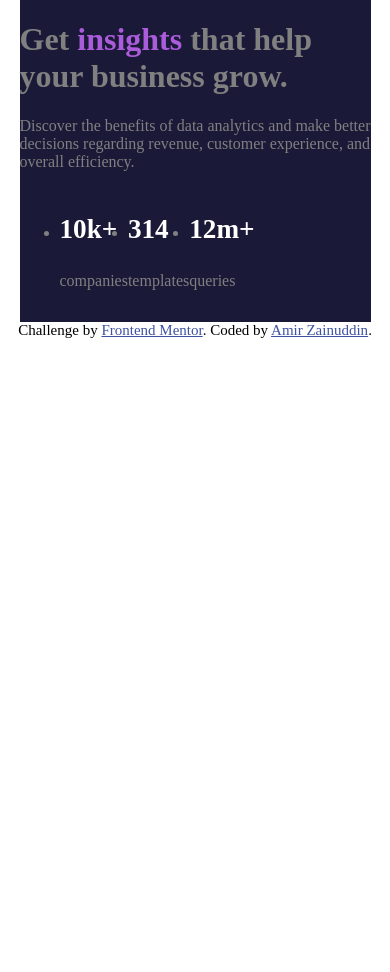
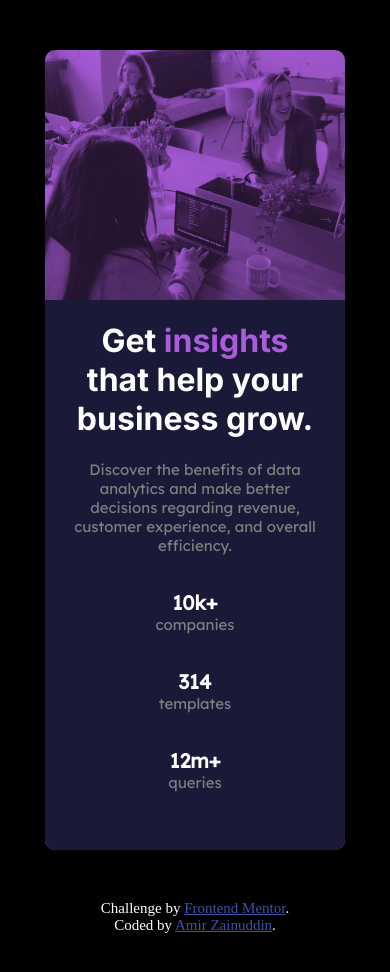
Before and after one commit to Amirz25/Stats-preview-card-component, a plain HTML site: page index.html in a window 390 px wide. Shown: the top 972 px of the page. After the commit the page ends 934 px from the top, so only its background shows below. Drawn offline with Linux system fonts and the light colour scheme.

Commit message:
Update style.css

```diff
--- a/style.css
+++ b/style.css
@@ -1,12 +1,37 @@
 body {
-  height: 100vh;
   margin: 0;
-  background-color: white;
+  background-color: black;
+  color: white;
+}
+
+h1 {
+  color: white;
+  font-family: 'Inter', sans-serif;
+  font-weight: 700;
+  font-size: 2.5rem;
+}
+
+p {
+  font-family: 'Lexend Deca', sans-serif;
+  font-size: 18px;
+}
+
+ul {
+  list-style-type: none;
+  padding: 0;
+  margin: 0;
+}
+
+li {
+  flex: auto;
+}
+
+footer {
+  margin: auto;
+  width: 100vw;
 }
 
 .attribution {
-  position: relative;
-  height: 5%;
   font-size: 15px;
   text-align: center;
 }
@@ -21,34 +46,28 @@ body {
   flex-wrap: wrap;
 }
 
-.f_column {
-  flex-direction: column;
-}
-
-
-.flex_verticle_align {
+.flex_center_verticle {
   justify-content: center;
   align-items: center;
 }
 
+main {
+  height: 680px;
+  width: 1500px;
+  margin: auto ;
+}
 
-.main {
-  background-color: black;
-  height: 95%;
-  width: 85%;
-  margin: auto ;
-  overflow: hidden;
-}
 
 .card {
   background-color: #AA5CDB;
   background-color: hsl(277, 64%, 61%);
-  height: 90%;
-  width: 90%;
-  margin: auto;
+  height: 450px;
+  width: 1000px;
   color: grey;
   border-radius: 10px;
   flex-direction: row;
+  margin: auto;
+  overflow: hidden;
 }
 
 .content, .imgs {
@@ -60,24 +79,17 @@ body {
   background-color: hsl(244, 38%, 16%);
 }
 
-.content_word {
-  width: 80%;
-  height: 80%;
+.content > div {
+  width: 400px;
+  margin: auto;
 }
 
 .imgs {
   background-image: url("images/image-header-desktop.jpg");
   background-repeat: no-repeat;
   background-size: 100% 100%;
-  opacity: 0.3;
-}
-
-.title {
-  font-family: 'Inter', sans-serif;
-  font-weight: 700;
-  font-size: 2.5rem;
-  color: white;
-  height: 35%;
+  opacity: 0.8;
+  mix-blend-mode: multiply;
 }
 
 .insights {
@@ -85,83 +97,63 @@ body {
   color: hsl(277, 64%, 61%);
 }
 
-.description {
-  font-family: 'Lexend Deca', sans-serif;
-  font-size: 1.4rem;
-  line-height: 1.5;
-  height: 45%;
+.number {
+  color: white;
+  font-size: 25px;
+  font-weight: 700;
+  margin-bottom: 0;
 }
 
-.description_text {
-  width: 90%;
+.number_description {
+  margin-top: 0;
 }
 
-.extra_info {
-  height: 20%;
-  flex-direction: row;
-}
-
-.extra_info > div {
-  flex: auto;
-}
-
-.number {
-  color: white;
-  font-size: 2rem;
-  font-weight: 700;
-}
-
-.num_explain {
-  font-family: 'Lexend Deca', sans-serif;
-  font-size: 1.2rem;
-  line-height: 1.5;
-}
-
-@media only screen and (max-width:962px), (max-height: 600px) {
-  body {
-    height: 200vh;
+@media only screen and (max-width:400px) {
+  main {
+    height: 900px;
+    width: 100vw;
+    margin: 0;
   }
 
   .card {
     flex-direction: column-reverse;
+    height: 800px;
+    width: 300px;
+    text-align: center;
+    margin: auto;
   }
 
-  .content_word {
-    text-align: center;
-  }
   .content, .imgs {
     flex: auto;
   }
 
-  .title {
-    font-size: 2.2rem;
-    height: 30%;
+  .content {
+    height: 300px;
   }
 
-  .description {
-    font-size: 1.2rem;
-    height: 35%;
+  .content > div {
+    width: 250px;
   }
 
-  .description_text {
-    margin: auto;
-    height: 100%;
+  li {
+    flex: 100%;
+  }
+
+  h1 {
+    font-size: 2rem;
+  }
+
+  p {
+    font-size: 15px;
   }
 
   .number {
-    font-size: 1.7rem;
+    font-size: 20px;
   }
 
-  .num_explain {
-    font-size: 1.2rem;
+  footer {
+    margin: auto;
+    width: 200px;
   }
 
-  .extra_info {
-    height: 35%;
-    flex-direction: column;
-  }
-
-  .extra_info > div {
-    flex: auto;
-  }
 }
```
